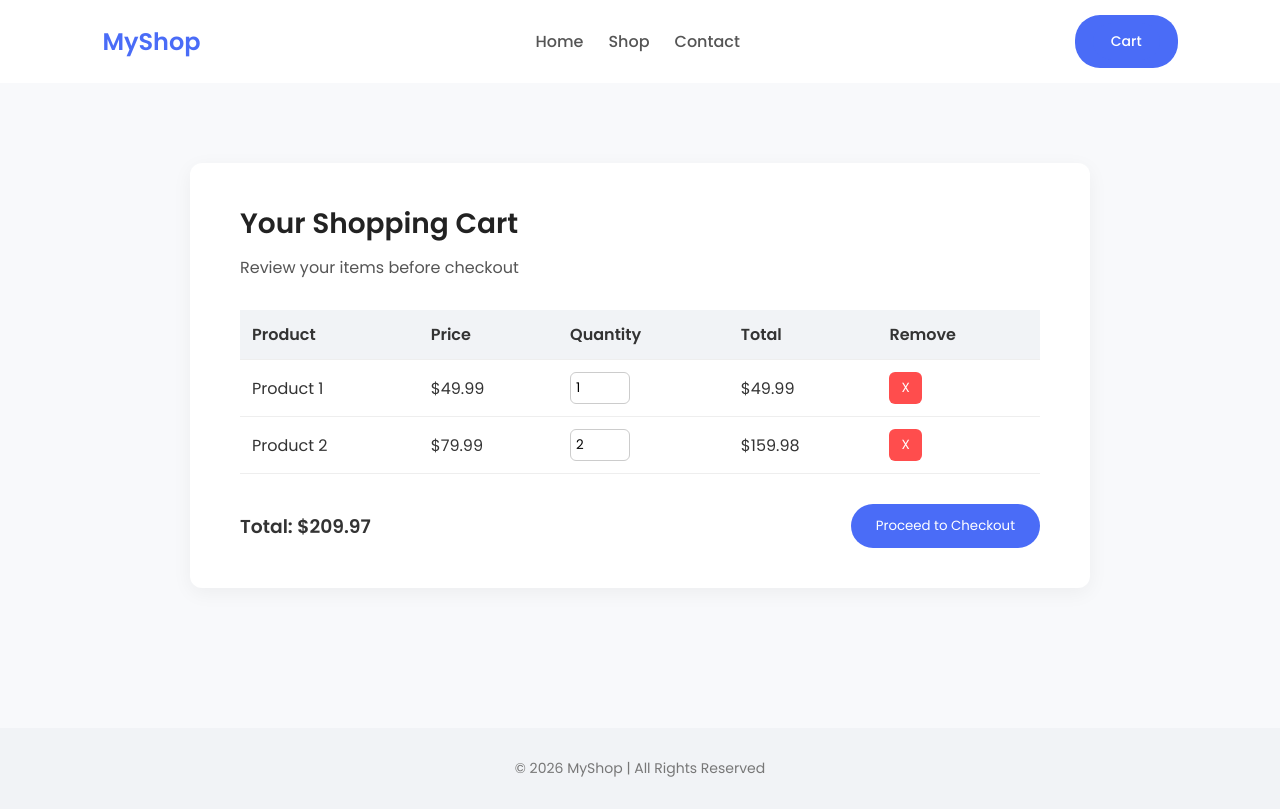
After one commit to SaadRiaz99/Ecommerce, a Django app: page /cart/ in a window 1280 px wide. The commit adds this page. Run offline with Django 5.2, Linux system fonts and the light colour scheme.

Commit message:
Ad Cart File and Some More Template page

```diff
--- a/ecommerce/urls.py
+++ b/ecommerce/urls.py
@@ -5,6 +5,7 @@ from . import views
 urlpatterns = [
     path('', views.home , name = 'home'),
     path('shop/', views.shop , name = 'shop'),
-    path('contact/', views.contact , name = 'contact')
+    path('contact/', views.contact , name = 'contact'),
+    path('cart/', views.cart , name = 'cart')
 
 ]
--- a/ecommerce/views.py
+++ b/ecommerce/views.py
@@ -7,3 +7,5 @@ def shop(request):
     return render(request  , 'shop.html')
 def contact(request):
     return render(request  , 'contact.html')
+def cart(request):
+    return render(request  , 'cart.html')
--- /dev/null
+++ b/static/style/cart.css
@@ -0,0 +1,88 @@
+/* ================= CART PAGE ================= */
+
+.cart-section {
+    padding: 80px 8%;
+    background: #f8f9fb;
+    display: flex;
+    justify-content: center;
+}
+
+.cart-container {
+    background: #ffffff;
+    padding: 40px 50px;
+    border-radius: 12px;
+    box-shadow: 0 5px 20px rgba(0,0,0,0.05);
+    max-width: 900px;
+    width: 100%;
+}
+
+.cart-container h2 {
+    font-size: 28px;
+    margin-bottom: 10px;
+    color: #222;
+}
+
+.cart-container p {
+    font-size: 16px;
+    margin-bottom: 30px;
+    color: #555;
+}
+
+/* Table */
+.cart-table {
+    width: 100%;
+    border-collapse: collapse;
+    margin-bottom: 30px;
+}
+
+.cart-table th, .cart-table td {
+    text-align: left;
+    padding: 12px;
+    border-bottom: 1px solid #eee;
+    color: #333;
+}
+
+.cart-table th {
+    background: #f1f3f6;
+}
+
+.cart-table input[type=number] {
+    width: 60px;
+    padding: 5px;
+    border-radius: 6px;
+    border: 1px solid #ccc;
+}
+
+.remove-btn {
+    background: #ff4d4d;
+    color: white;
+    border: none;
+    padding: 6px 12px;
+    border-radius: 6px;
+    cursor: pointer;
+}
+
+.remove-btn:hover {
+    background: #e60000;
+}
+
+/* Cart Total */
+.cart-total {
+    display: flex;
+    justify-content: space-between;
+    align-items: center;
+}
+
+.checkout-btn {
+    padding: 12px 25px;
+    background: #4a6cf7;
+    color: white;
+    border: none;
+    border-radius: 25px;
+    cursor: pointer;
+    transition: 0.3s ease;
+}
+
+.checkout-btn:hover {
+    background: #2f4be0;
+}
--- /dev/null
+++ b/static/style/home.css
@@ -0,0 +1,14 @@
+.cart-btn {
+    display: inline-block;
+    padding: 8px 18px;
+    background: #4a6cf7;
+    color: white;
+    border-radius: 25px;
+    font-weight: 500;
+    text-decoration: none;
+    transition: 0.3s ease;
+}
+
+.cart-btn:hover {
+    background: #2f4be0;
+}
--- a/static/style/style.css
+++ b/static/style/style.css
@@ -357,3 +357,105 @@ footer {
 .contact-form button:hover {
     background: #2f4be0;
 }
+/* ================= CART PAGE ================= */
+
+.cart-section {
+    padding: 80px 8%;
+    background: #f8f9fb;
+    display: flex;
+    justify-content: center;
+}
+
+.cart-container {
+    background: #ffffff;
+    padding: 40px 50px;
+    border-radius: 12px;
+    box-shadow: 0 5px 20px rgba(0,0,0,0.05);
+    max-width: 900px;
+    width: 100%;
+}
+
+.cart-container h2 {
+    font-size: 28px;
+    margin-bottom: 10px;
+    color: #222;
+}
+
+.cart-container p {
+    font-size: 16px;
+    margin-bottom: 30px;
+    color: #555;
+}
+
+/* Table */
+.cart-table {
+    width: 100%;
+    border-collapse: collapse;
+    margin-bottom: 30px;
+}
+
+.cart-table th, .cart-table td {
+    text-align: left;
+    padding: 12px;
+    border-bottom: 1px solid #eee;
+    color: #333;
+}
+
+.cart-table th {
+    background: #f1f3f6;
+}
+
+.cart-table input[type=number] {
+    width: 60px;
+    padding: 5px;
+    border-radius: 6px;
+    border: 1px solid #ccc;
+}
+
+.remove-btn {
+    background: #ff4d4d;
+    color: white;
+    border: none;
+    padding: 6px 12px;
+    border-radius: 6px;
+    cursor: pointer;
+}
+
+.remove-btn:hover {
+    background: #e60000;
+}
+
+/* Cart Total */
+.cart-total {
+    display: flex;
+    justify-content: space-between;
+    align-items: center;
+}
+
+.checkout-btn {
+    padding: 12px 25px;
+    background: #4a6cf7;
+    color: white;
+    border: none;
+    border-radius: 25px;
+    cursor: pointer;
+    transition: 0.3s ease;
+}
+
+.checkout-btn:hover {
+    background: #2f4be0;
+}
+.cart-btn {
+    display: inline-block;
+    padding: 8px 18px;
+    background: #4a6cf7;
+    color: white;
+    border-radius: 25px;
+    font-weight: 500;
+    text-decoration: none;
+    transition: 0.3s ease;
+}
+
+.cart-btn:hover {
+    background: #2f4be0;
+}
--- a/template/base.html
+++ b/template/base.html
@@ -7,6 +7,8 @@
     <link rel="stylesheet" href="{% static 'style/style.css' %}">
     <link rel="stylesheet" href="{% static 'style/shop.css' %}">
     <link rel="stylesheet" href="{% static 'style/contact.css' %}">
+    <link rel="stylesheet" href="{% static 'style/cart.css' %}">
+    <link rel="stylesheet" href="{% static 'style/home.css' %}">
 </head>
 <body>
 
@@ -18,7 +20,9 @@
         <li><a href="{% url 'shop' %}">Shop</a></li>
         <li><a href="{% url 'contact' %}">Contact</a></li>
     </ul>
-    <div class="cart">Cart</div>
+   <div class="cart">
+    <a href="{% url 'cart' %}" class="cart-btn">Cart</a>
+</div>
 </nav>
 
 
--- /dev/null
+++ b/template/cart.html
@@ -0,0 +1,51 @@
+{% extends 'base.html' %}
+
+{% block title %}Cart - MyShop{% endblock %}
+
+{% block content %}
+
+<section class="cart-section">
+    <div class="cart-container">
+
+        <h2>Your Shopping Cart</h2>
+        <p>Review your items before checkout</p>
+
+        <!-- Cart Table -->
+        <table class="cart-table">
+            <thead>
+                <tr>
+                    <th>Product</th>
+                    <th>Price</th>
+                    <th>Quantity</th>
+                    <th>Total</th>
+                    <th>Remove</th>
+                </tr>
+            </thead>
+            <tbody>
+                <tr>
+                    <td>Product 1</td>
+                    <td>$49.99</td>
+                    <td><input type="number" value="1" min="1"></td>
+                    <td>$49.99</td>
+                    <td><button class="remove-btn">X</button></td>
+                </tr>
+                <tr>
+                    <td>Product 2</td>
+                    <td>$79.99</td>
+                    <td><input type="number" value="2" min="1"></td>
+                    <td>$159.98</td>
+                    <td><button class="remove-btn">X</button></td>
+                </tr>
+            </tbody>
+        </table>
+
+        <!-- Cart Total -->
+        <div class="cart-total">
+            <h3>Total: $209.97</h3>
+            <button class="checkout-btn">Proceed to Checkout</button>
+        </div>
+
+    </div>
+</section>
+
+{% endblock %}
```
